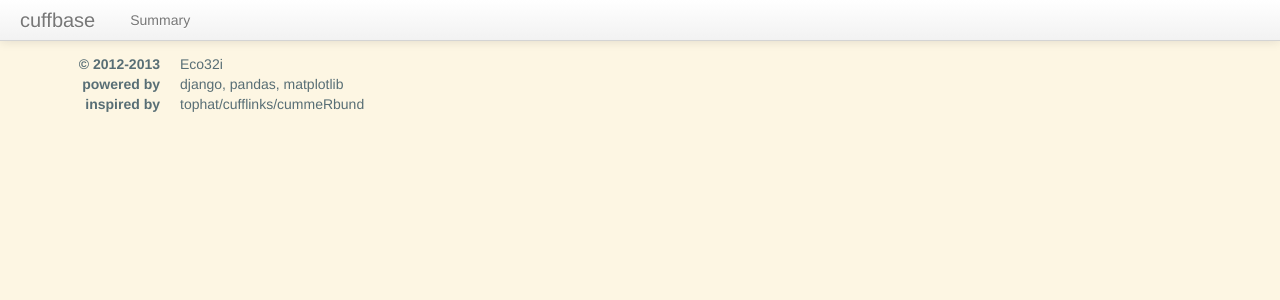
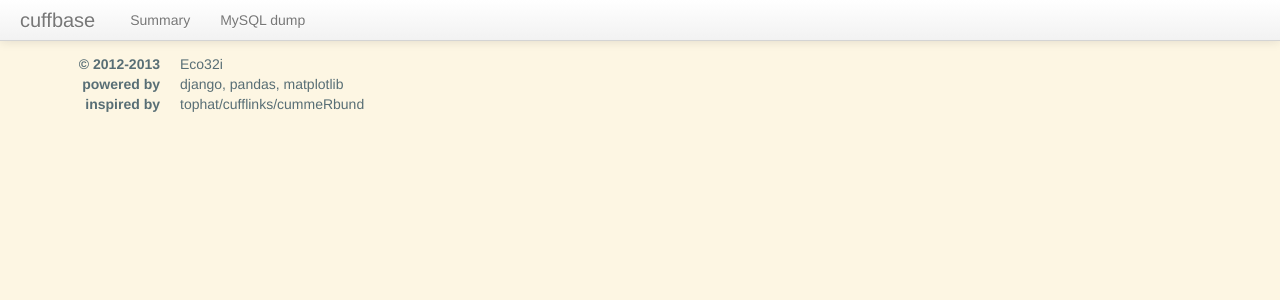
Before and after one commit to eco32i/ngs, a Django app: page /cuff/ in a window 1280 px wide. Shown: the top 300 px of the page. Run offline with Django 3.2, Linux system fonts and the light colour scheme; data that the repository does not hold is empty; parts of the project's set-up code (start-up, migrations or seed data) failed here and were passed over.

Commit message:
Added link to mysql dump to the home page.

```diff
--- a/templates/cuff/includes/navbar_home.html
+++ b/templates/cuff/includes/navbar_home.html
@@ -6,6 +6,9 @@
                 <li>
                     <a href="{% url 'cuff_home_view' %}">Summary</a>
                 </li>
+                <li>
+                    <a href="{{ STATIC_URL }}demo.gz">MySQL dump</a>
+                </li>
             </ul>
         </div>
     </div>
```
